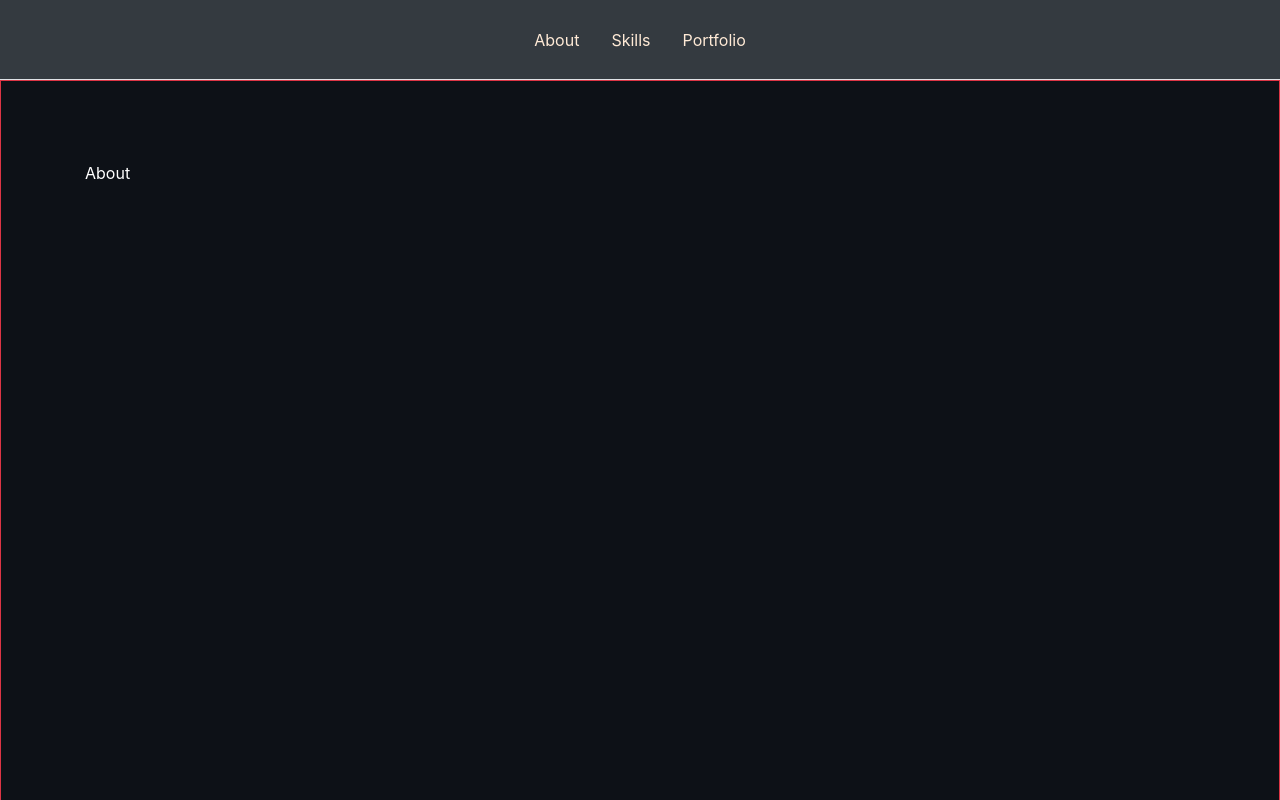
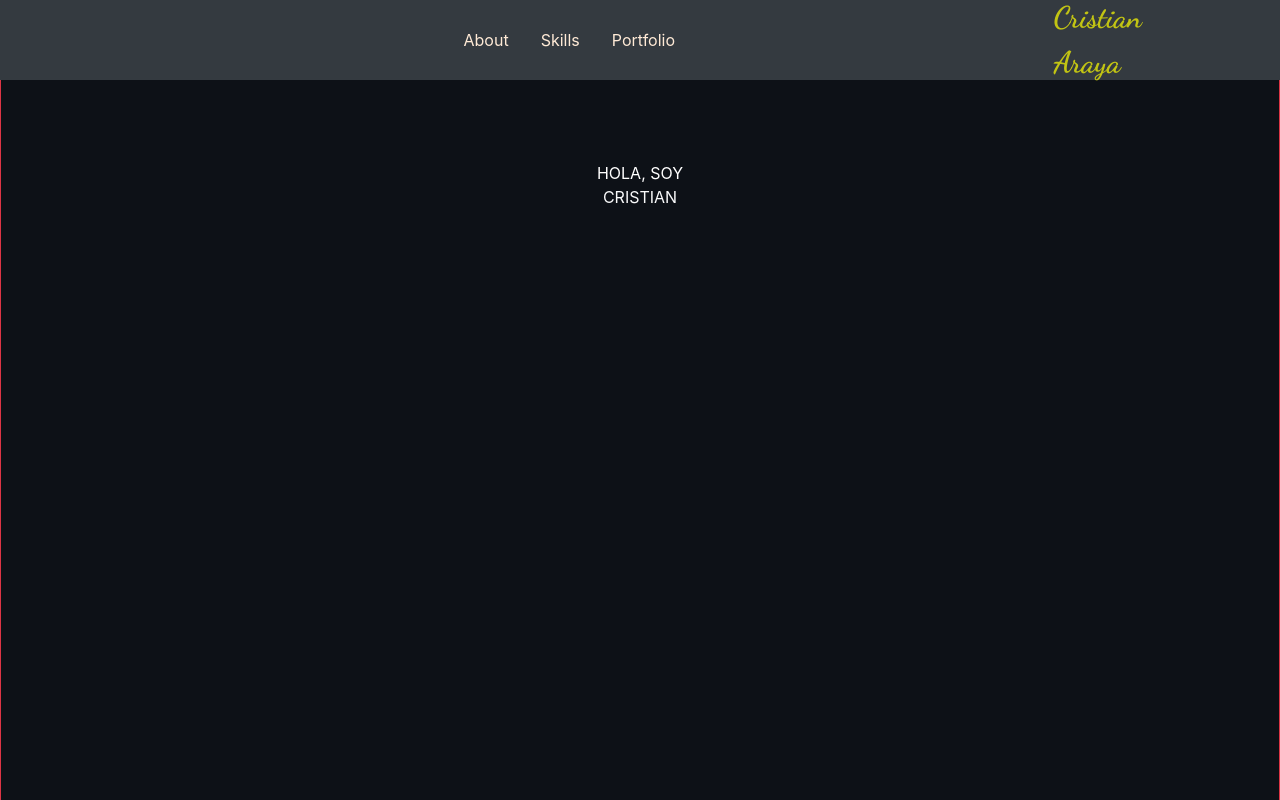
Before and after one commit to Cristian-Araya/Personal_Portfolio, a React (Create React App) app in the folder my-portfolio/: page / in a window 1280 px wide. Shown: the top 800 px of the page. Built offline with nearby package versions, Linux system fonts and the light colour scheme.

Commit message:
summit change

```diff
--- a/my-portfolio/public/index.html
+++ b/my-portfolio/public/index.html
@@ -6,13 +6,18 @@
     " />
     <meta name="viewport" content="width=device-width, initial-scale=1" />
     <link rel="stylesheet" href="https://stackpath.bootstrapcdn.com/bootstrap/4.3.1/css/bootstrap.min.css" integrity="sha384-ggOyR0iXCbMQv3Xipma34MD+dH/1fQ784/j6cY/iJTQUOhcWr7x9JvoRxT2MZw1T" crossorigin="anonymous">
+    <!--Fonts-->
+    <link rel="preconnect" href="https://fonts.gstatic.com">
+    <link href="https://fonts.googleapis.com/css2?family=Dancing+Script:wght@700&display=swap" rel="stylesheet">
+
     <title>Cristian Araya</title>
   </head>
   <body>
     <noscript>You need to enable JavaScript to run this app.</noscript>
     <div id="root"></div>
+    <!--Script-->
     <script src="https://code.jquery.com/jquery-3.3.1.slim.min.js" integrity="sha384-q8i/X+965DzO0rT7abK41JStQIAqVgRVzpbzo5smXKp4YfRvH+8abtTE1Pi6jizo" crossorigin="anonymous"></script>
-<script src="https://cdnjs.cloudflare.com/ajax/libs/popper.js/1.14.7/umd/popper.min.js" integrity="sha384-UO2eT0CpHqdSJQ6hJty5KVphtPhzWj9WO1clHTMGa3JDZwrnQq4sF86dIHNDz0W1" crossorigin="anonymous"></script>
-<script src="https://stackpath.bootstrapcdn.com/bootstrap/4.3.1/js/bootstrap.min.js" integrity="sha384-JjSmVgyd0p3pXB1rRibZUAYoIIy6OrQ6VrjIEaFf/nJGzIxFDsf4x0xIM+B07jRM" crossorigin="anonymous"></script>
+    <script src="https://cdnjs.cloudflare.com/ajax/libs/popper.js/1.14.7/umd/popper.min.js" integrity="sha384-UO2eT0CpHqdSJQ6hJty5KVphtPhzWj9WO1clHTMGa3JDZwrnQq4sF86dIHNDz0W1" crossorigin="anonymous"></script>
+    <script src="https://stackpath.bootstrapcdn.com/bootstrap/4.3.1/js/bootstrap.min.js" integrity="sha384-JjSmVgyd0p3pXB1rRibZUAYoIIy6OrQ6VrjIEaFf/nJGzIxFDsf4x0xIM+B07jRM" crossorigin="anonymous"></script>
   </body>
 </html>
--- a/my-portfolio/src/Components/About/About.jsx
+++ b/my-portfolio/src/Components/About/About.jsx
@@ -2,20 +2,23 @@ import React from 'react'
 import styled from 'styled-components'
 
 
-const About = () => {
-
     const AboutStyled = styled.div`
-    padding-top:5em;
+    padding-top:10em;
     height:100vh;
 
     `;
+const About = () => {
+
 
     return (
         <div id="about">
             <AboutStyled>
-                    <div className="container">
+                    <div className="container text-center">
                         <div className="text-white">
-                            About
+                            <span>HOLA,</span> <span>SOY</span>
+                        </div>
+                        <div>
+                         <span className="text-light">CRISTIAN</span>
                         </div>
                     </div>
             </AboutStyled>
--- a/my-portfolio/src/Components/Footer/Footer.jsx
+++ b/my-portfolio/src/Components/Footer/Footer.jsx
@@ -1,19 +1,19 @@
 import React from 'react'
 import styled from 'styled-components'
 
+    const FooterStyles = styled.div`
+    min-height: 3em;
+    background-color:#343a40;
+    padding-top: 0.7em;
+    color: #ffead6;
+    `;
 const Footer = () => {
 
-    const FooterStyles = styled.div`
-    min-height: 5em;
-    background-color:#343a40;
-    padding-top: 1em;
-    color: #ffead6;
-    `;
 
     return (
         <FooterStyles>
-            <div className="container sticky-bottom">
-                Holaa desde footer
+            <div className="container sticky-bottom d-flex justify-content-center">
+                <span>Copyright © 2021: CristianAraya.cl</span>
             </div>
         </FooterStyles>
     )
--- a/my-portfolio/src/Components/Navbar/Navbar.jsx
+++ b/my-portfolio/src/Components/Navbar/Navbar.jsx
@@ -20,11 +20,12 @@ const Navbar = () => {
 
     window.addEventListener('scroll',changeBackground);
     return (
-            <nav className={navbar ? 'navbar fixed-top navbar-expand-lg false' : 'navbar sticky-top navbar-expand-lg activo border-bottom'}>
+        <nav className={navbar ? 'navbar navbar-expand-lg fixed-top navbar-dark false' : 'activo navbar navbar-expand-lg fixed-top navbar-dark bg-light'}>
             <div className="container">
-                    <div className="collapse navbar-collapse justify-content-center " id="navbarNav">
-                        <ul className="navbar-nav p-2">
-                            <li className="nav-item ">
+                <div className="container text-center">
+                    <div className="collapse navbar-collapse justify-content-center  text-navbar" id="navbarNav">
+                        <ul className="navbar-nav me-auto mb-2 mb-lg-0 text-center text-navbar">
+                            <li className="nav-item">
                                 <Link
                                         activeClass="active"
                                         to="about"
@@ -36,7 +37,7 @@ const Navbar = () => {
                                         <span className="neon px-3">About</span>
                                 </Link>
                             </li>
-                            <li className="nav-item ">
+                            <li className="nav-item">
                                 <Link
                                         activeClass="active"
                                         to="skills"
@@ -48,7 +49,7 @@ const Navbar = () => {
                                             <span className="neon px-3">Skills</span>
                                 </Link>
                             </li>
-                            <li className="nav-item ">
+                            <li className="nav-item">
                                 <Link
                                         activeClass="active"
                                         to="portfolio"
@@ -62,9 +63,11 @@ const Navbar = () => {
                             </li>
                         </ul>
                     </div>
-                    <button className="navbar-toggler p-2" type="button" data-toggle="collapse" data-target="#navbarNav" aria-controls="navbarNav" aria-expanded="false" aria-label="Toggle navigation">
-                    <span className="navbar-brand neon">Navbar</span>
-                </button>
+                </div>
+                <div className="nombre d-flex justify-content-end">
+                    <span>Cristian Araya</span>
+                </div>
+
             </div>
         </nav>
     )
--- a/my-portfolio/src/Components/Navbar/navbar.css
+++ b/my-portfolio/src/Components/Navbar/navbar.css
@@ -1,6 +1,13 @@
 .activo{
     background-color: #343a40 !important;
-    height: 5em;
+    height:5em;
+}
+
+.nombre{
+    font-family: 'Dancing Script', cursive;
+    font-size: 30px;
+    color: yellow !important;
+    opacity: 0.7;
 }
 .active{
     border-top: none;
@@ -8,19 +15,16 @@
     border-right: none;
     border-bottom-style: solid;
     border-bottom-color: red;
-
 }
 .false{
     background-color: transparent !important;
-    height: 2em;;
-  }
+    height: 3em;;
+    color: white;
+}
 .neon{
     color: #ffead6;
 }
 @media (max-width: 992px){
-    .titulo{
-        display:none;
-    }
     a{
         padding: 6px;
     }
--- a/my-portfolio/src/Components/Portfolio/Portfolio.jsx
+++ b/my-portfolio/src/Components/Portfolio/Portfolio.jsx
@@ -1,12 +1,13 @@
 import React from 'react'
 import styled from 'styled-components'
 
-const Portfolio = () => {
 
     const PortfolioStyled = styled.div`
         color: #ffead6;
         height: 100vh;
     `;
+const Portfolio = () => {
+
 
     return (
         <div id="portfolio">
--- a/my-portfolio/src/Components/Skills/Skills.jsx
+++ b/my-portfolio/src/Components/Skills/Skills.jsx
@@ -1,13 +1,13 @@
 import React from 'react'
 import styled from 'styled-components'
 
-
-const Skills = () => {
 
     const SkillsStyled = styled.div`
      height:100vh;
 
     `;
+const Skills = () => {
+
 
     return (
         <div id="skills">
--- a/my-portfolio/src/Pages/MainPage.jsx
+++ b/my-portfolio/src/Pages/MainPage.jsx
@@ -8,14 +8,14 @@ import Portfolio from '../Components/Portfolio/Portfolio';
 
 
 
+const MainStyled = styled.div`
+ .section{
+    min-height:100vh;
+    background-color: #0d1117;
+ }
+`;
 const MainPage = () => {
 
-    const MainStyled = styled.div`
-     .section{
-        min-height:100vh;
-        background-color: #0d1117;
-     }
-`;
 
     return (
         <MainStyled>
```
Lines whose indentation alone changed are shown as unchanged.
